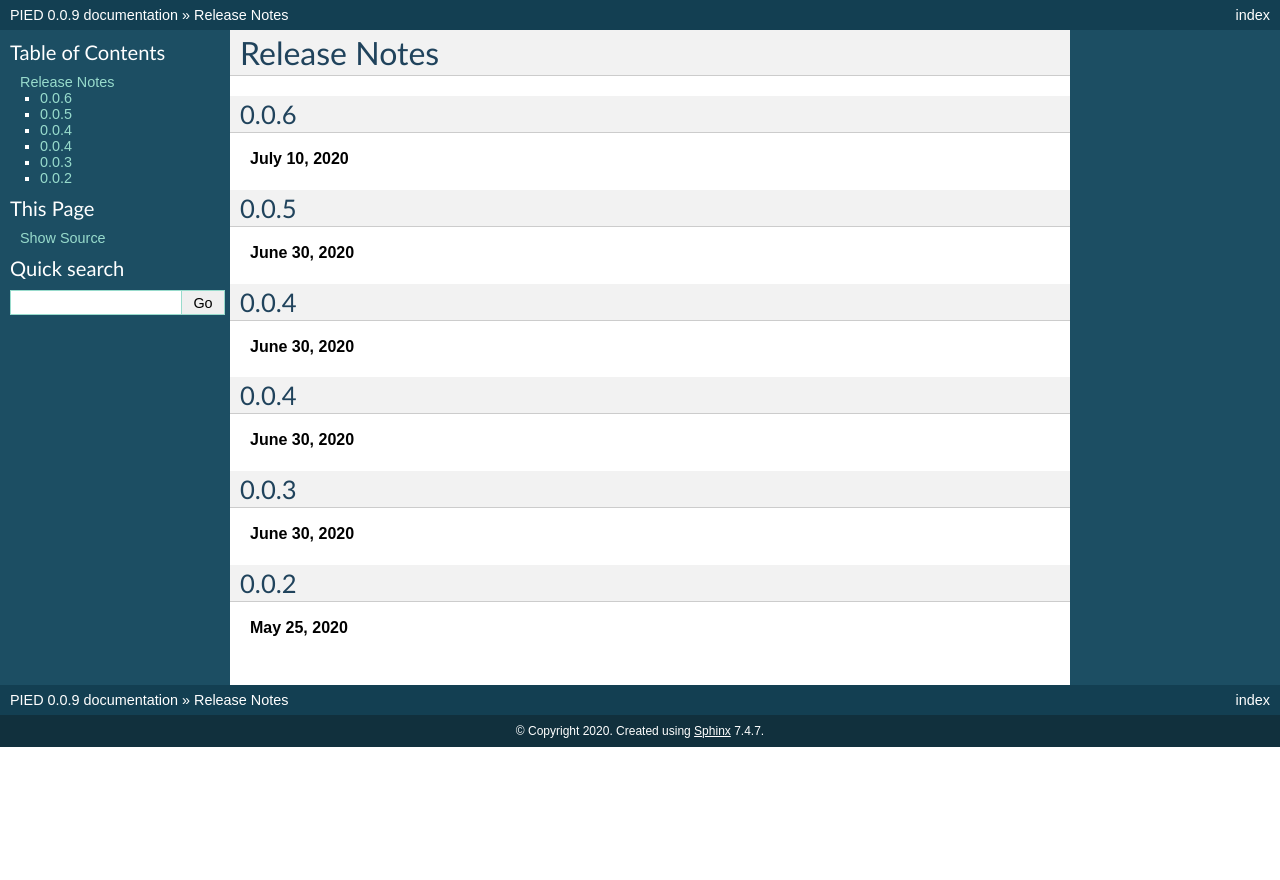
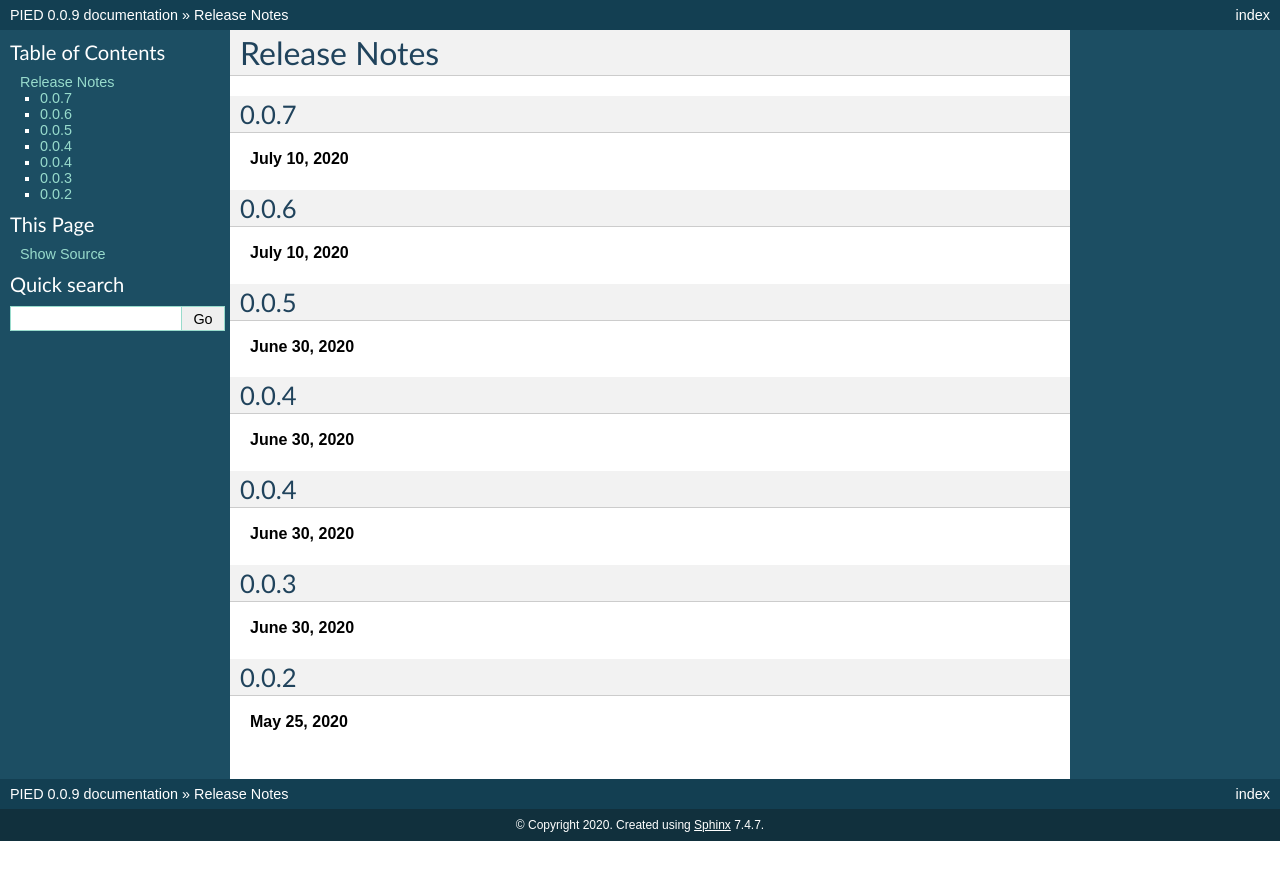
Before and after one commit to isaacovercast/PIED, a Sphinx documentation site: the page built from docs/releasenotes.rst, in a window 1280 px wide. Shown: the top 880 px of the page. Built offline with Sphinx 7.4.7, drawn with Linux system fonts in a browser that asks for light colours; pages that are not in the unit, such as notebooks, are missing from menus.

Commit message:
"Updating PIED/__init__.py to version - 0.0.7

```diff
--- a/PIED/__init__.py
+++ b/PIED/__init__.py
@@ -1,7 +1,7 @@
 """
 PIED - Phylogeographic Temporal Analysis
 """
-__version__ = "0.0.6"
+__version__ = "0.0.7"
 __author__ = "Isaac Overcast"
 
 ## Possible values for __loglevel__: "DEBUG"  "INFO"  "WARN"  "ERROR"
--- a/docs/releasenotes.rst
+++ b/docs/releasenotes.rst
@@ -2,6 +2,10 @@
 
 Release Notes
 =============
+
+0.0.7
+-----
+**July 10, 2020**
 
 0.0.6
 -----
```
Also changed, not shown: 1 other file.
